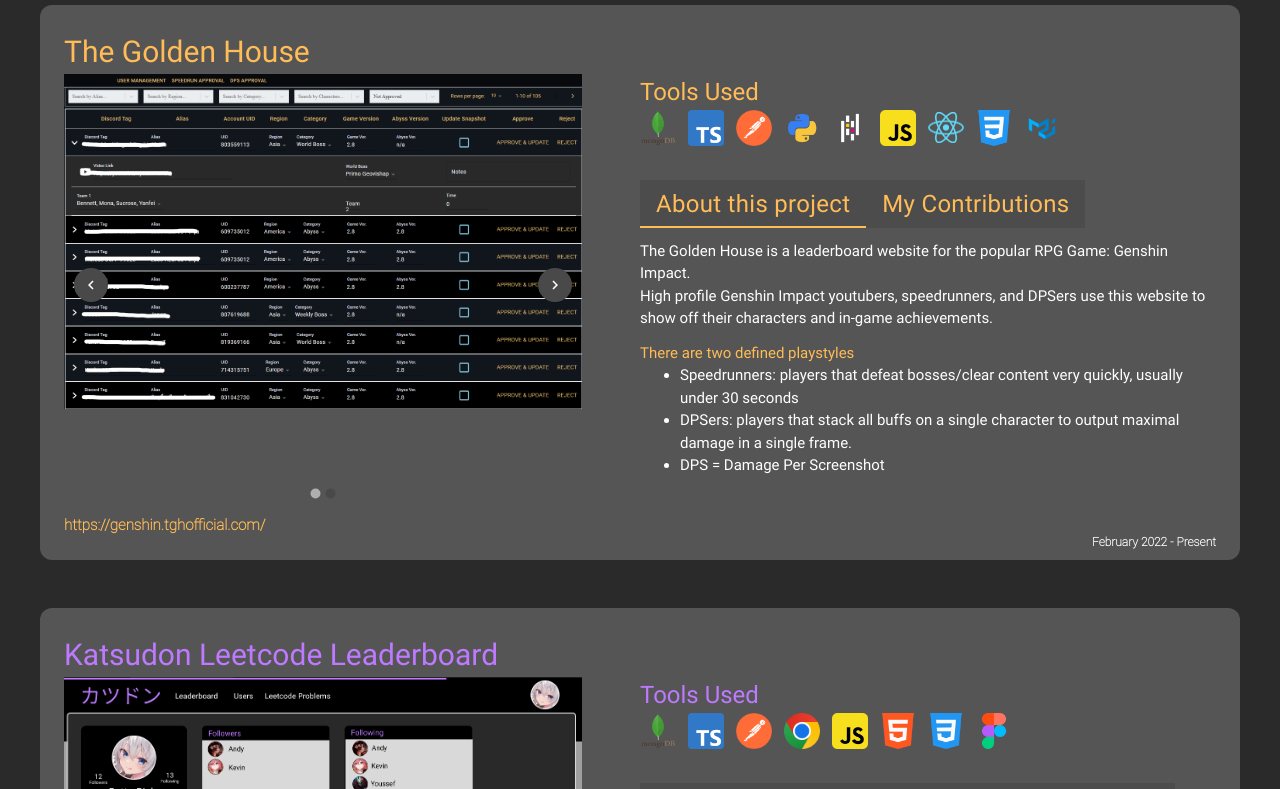
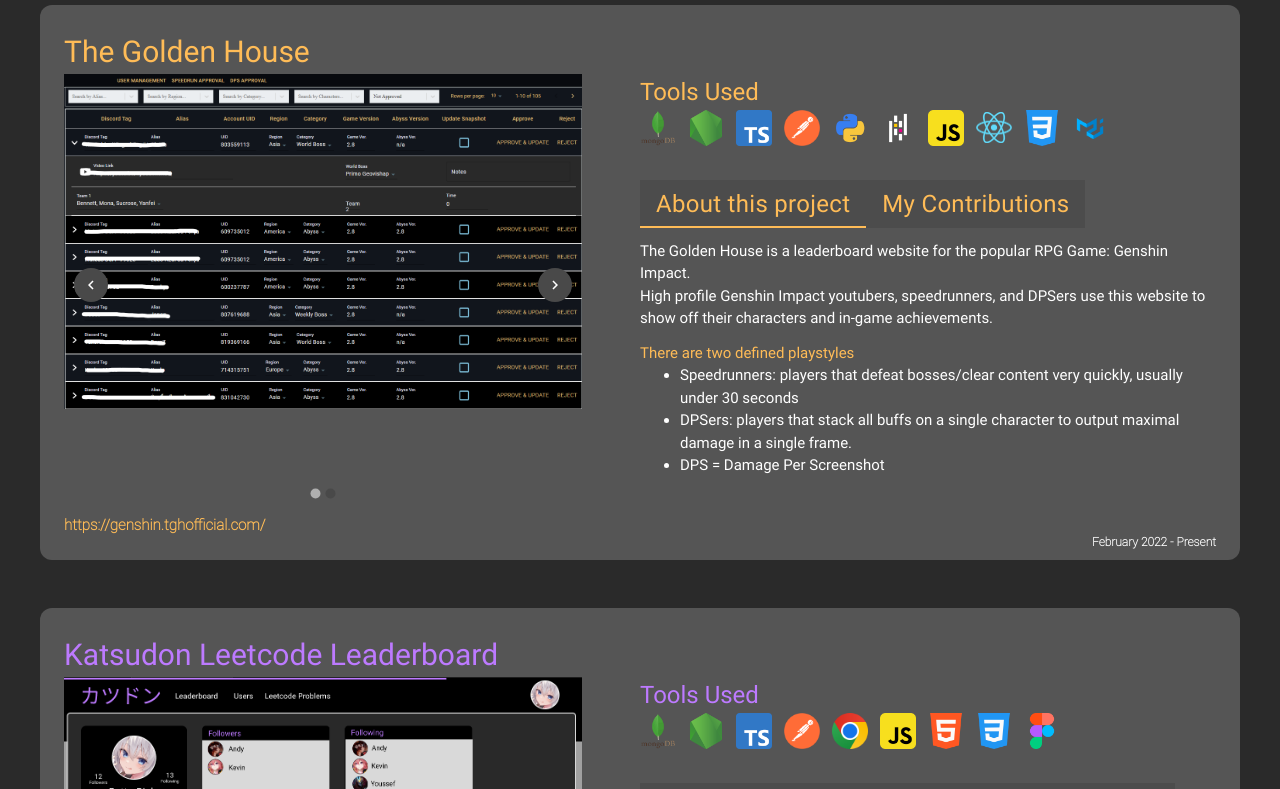
Before and after one commit to DLi7077/portfolio, a React (Create React App) app: page / in a window 1280 px wide. Shown: the part 871-1660 px from the top of the page. Built offline with nearby package versions, Linux system fonts and the light colour scheme.

Commit message:
added nodejs icon

```diff
--- a/src/Assets/icons/index.js
+++ b/src/Assets/icons/index.js
@@ -25,6 +25,10 @@ const ICONS = {
     src: require("./Pandas.png"),
     url: "https://pandas.pydata.org/docs/",
   },
+  NodeJS: {
+    src: require("./NodeJS.png"),
+    url: "https://nodejs.org/en/docs/",
+  },
   Postgres: {
     src: require("./Postgres.png"),
     url: "https://www.postgresql.org/docs/",
--- a/src/Sections/Projects/Katsudon Leaderboard/index.js
+++ b/src/Sections/Projects/Katsudon Leaderboard/index.js
@@ -13,6 +13,7 @@ export default function KatsudonLeaderboard() {
   const slides = [Leaderboard, Profile];
   const icons = [
     "MongoDB",
+    "NodeJS",
     "Typescript",
     "Postman",
     "Chrome",
@@ -40,8 +41,11 @@ export default function KatsudonLeaderboard() {
           <ul>
             <li>
               Designed multiple schemas using MongoDB to store users, leetcode
-              problems, and solutions Implemented APIs for user verification &
-              authorization, and solution posting
+              problems, and solutions
+            </li>
+            <li>
+              Implemented APIs for user verification & authorization, and
+              solution posting
             </li>
             <li>
               Built a Chrome Extension that allows users to automatically send
--- a/src/Sections/Projects/Katsudon ML/index.js
+++ b/src/Sections/Projects/Katsudon ML/index.js
@@ -9,7 +9,7 @@ import GitHubIcon from "@mui/icons-material/GitHub";
 export default function KatsudonML() {
   const pageColorTheme = "#7BD0FF";
   const slides = [APIResponse];
-  const icons = ["Postgres", "Typescript", "Postman"];
+  const icons = ["Postgres", "NodeJS", "Typescript", "Postman"];
   const tabList = [
     {
       label: "About this project",
@@ -45,7 +45,7 @@ export default function KatsudonML() {
             </li>
             <li>
               Used discord developer documentation to build a discord bot that
-              actively listen for messages of volunteering users in a server
+              actively listens for messages of volunteering users in a server
             </li>
             <li>
               Implementing Machine Learning Fundamentals like Naive Bayes to
--- a/src/Sections/Projects/The Golden House/index.js
+++ b/src/Sections/Projects/The Golden House/index.js
@@ -11,6 +11,7 @@ export default function TheGoldenHouse() {
   const slides = [Leaderboard, ApprovalTable];
   const icons = [
     "MongoDB",
+    "NodeJS",
     "Typescript",
     "Postman",
     "Python",
```
Also changed, not shown: src/Assets/icons/NodeJS.png (added).
